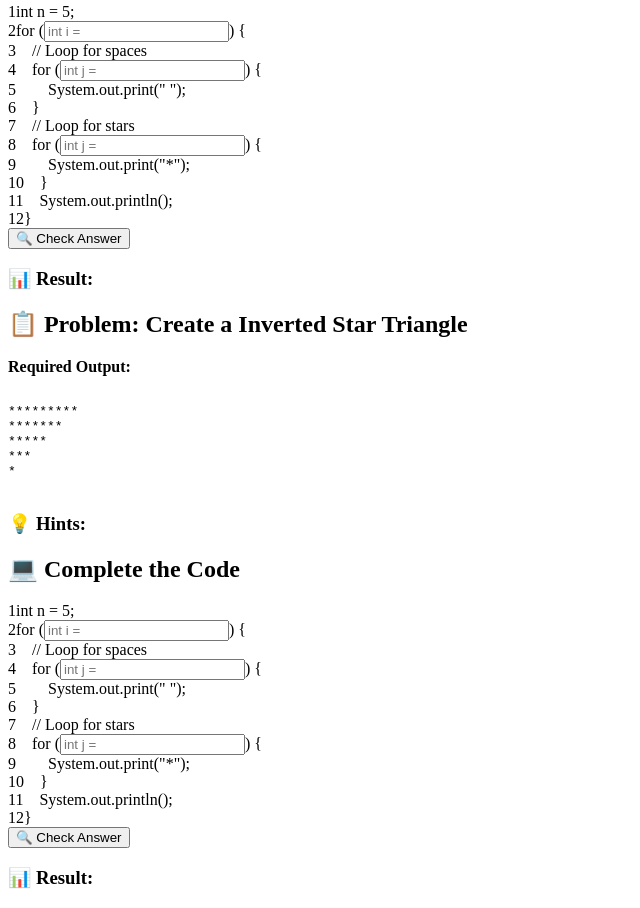
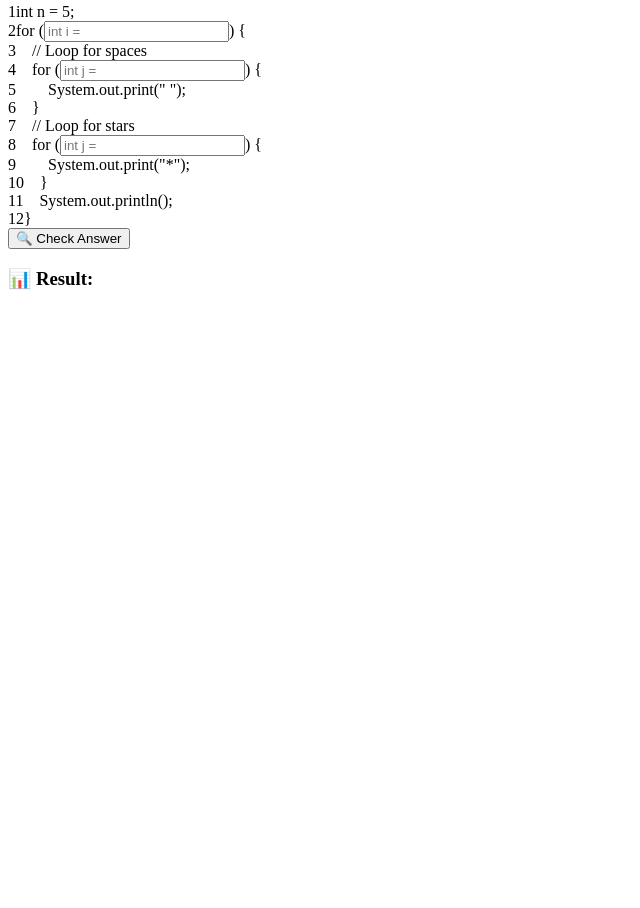
Before and after one commit to Mattz-337/ESCAPE-THE-LOOP, a plain HTML site: page index.html in a window 1280 px wide. Shown: the part 309-1217 px from the top of the page, without its empty margins (0-640 px from the left). After the commit the page ends 800 px from the top, so only its background shows below. Drawn offline with Linux system fonts and the light colour scheme.

Commit message:
Update index.html

```diff
--- a/index.html
+++ b/index.html
@@ -5,7 +5,7 @@
     <meta name="viewport" content="width=device-width, initial-scale=1.0">
     <title>sample</title>
     <link rel="stylesheet" href="styles.css">
-    <!-- Google tag (gtag.js) -->
+        <!-- Google tag (gtag.js) -->
     <script async src="https://www.googletagmanager.com/gtag/js?id=G-V5K54F782K"></script>
     <script>
     window.dataLayer = window.dataLayer || [];
@@ -61,7 +61,7 @@
                     <div><span class="line-number">12</span>}</div>
                 </div>
 
-                <button class="submit-btn" onclick="checkAnswerStarTriangle()">🔍 Check Answer</button>
+                <button class="submit-btn" onclick="checkAnswer()">🔍 Check Answer</button>
 
                 <div id="result" class="result-section">
                     <h3>📊 Result:</h3>
@@ -69,61 +69,7 @@
                 </div>
             </div>
         </div>
-
-        <div class="main-content">
-            <div class="problem-section">
-                <h2>📋 Problem: Create a Inverted Star Triangle</h2>
-
-                <div class="required-output">
-                    <strong>Required Output:</strong>
-                    <pre>
-
-*********
-*******
-*****
-***
-*
-                    </pre>
-                </div>
-
-                <div class="hint-box">
-                    <h3>💡 Hints:</h3>
-
-                </div>
-
-
-            </div>
-
-            <div class="problem-section">
-                <h2>💻 Complete the Code</h2>
-
-                <div class="code-editor">
-                    <div><span class="line-number">1</span><span class="keyword">int</span> n = <span class="string">5</span>;</div>
-                    <div><span class="line-number">2</span><span class="keyword">for</span> (<input type="text" class="input-field" id="outerLoop2" placeholder="int i =">) {</div>
-                    <div><span class="line-number">3</span>&nbsp;&nbsp;&nbsp;&nbsp;<span class="comment">// Loop for spaces</span></div>
-                    <div><span class="line-number">4</span>&nbsp;&nbsp;&nbsp;&nbsp;<span class="keyword">for</span> (<input type="text" class="input-field" id="spaceLoop2" placeholder="int j =">) {</div>
-                    <div><span class="line-number">5</span>&nbsp;&nbsp;&nbsp;&nbsp;&nbsp;&nbsp;&nbsp;&nbsp;System.out.<span class="method">print</span>(<span class="string">" "</span>);</div>
-                    <div><span class="line-number">6</span>&nbsp;&nbsp;&nbsp;&nbsp;}</div>
-                    <div><span class="line-number">7</span>&nbsp;&nbsp;&nbsp;&nbsp;<span class="comment">// Loop for stars</span></div>
-                    <div><span class="line-number">8</span>&nbsp;&nbsp;&nbsp;&nbsp;<span class="keyword">for</span> (<input type="text" class="input-field" id="starLoop2" placeholder="int j =">) {</div>
-                    <div><span class="line-number">9</span>&nbsp;&nbsp;&nbsp;&nbsp;&nbsp;&nbsp;&nbsp;&nbsp;System.out.<span class="method">print</span>(<span class="string">"*"</span>);</div>
-                    <div><span class="line-number">10</span>&nbsp;&nbsp;&nbsp;&nbsp;}</div>
-                    <div><span class="line-number">11</span>&nbsp;&nbsp;&nbsp;&nbsp;System.out.<span class="method">println</span>();</div>
-                    <div><span class="line-number">12</span>}</div>
-                </div>
-
-                <button class="submit-btn" onclick="InvertedStarTriangle()">🔍 Check Answer</button>
-
-                <div id="result2" class="result-section">
-                    <h3>📊 Result:</h3>
-                    <p id="resultText2"></p>
-                </div>
-            </div>
-        </div>
-
     </div>
-
-
 
     <script src="script.js"></script>
 
```
